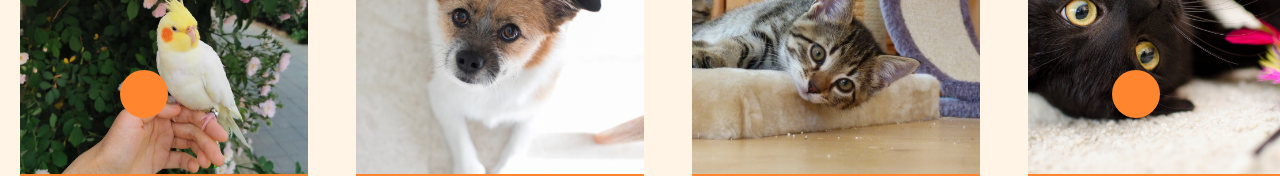
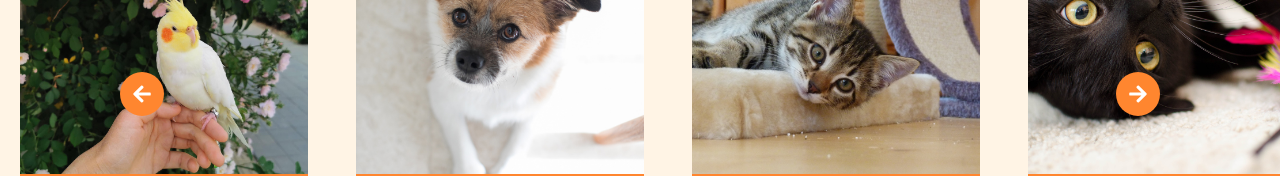
Before and after one commit to eduardo-gabriel-frainer/ProtPet, a Next.js app: page / in a window 1280 px wide. Shown: the part 2096-2272 px from the top of the page. Built offline with nearby package versions, Linux system fonts and the light colour scheme.

Commit message:
feat: arrumando as setas do carousel

```diff
--- a/src/app/components/carousel.tsx
+++ b/src/app/components/carousel.tsx
@@ -1,8 +1,7 @@
 "use client";
 import { useState } from "react";
 import Card from "./card";
-
-
+import { FaArrowLeft, FaArrowRight } from "react-icons/fa";
 
 export default function Carousel() {
   const pets = [
@@ -35,9 +34,9 @@ export default function Carousel() {
   return (
     <div className="relative flex items-center justify-center mt-10">
       {/* Botão esquerda */}
-      <button className="absolute left-30 bg-[#FF862F] text-white rounded-full hover:bg-[#ff730e] p-6 text-3xl z-900"
+      <button className="absolute left-30 bg-[#FF862F] text-white rounded-full hover:bg-[#ff730e] p-3 text-3xl z-900"
       onClick={voltar}>
-
+        <FaArrowLeft size={20}/>
       </button>
 
       {/* Área dos cards */}
@@ -53,9 +52,9 @@ export default function Carousel() {
       </div>
 
       {/* Botão direita */}
-      <button className="absolute right-30 bg-[#FF862F] text-white rounded-full hover:bg-[#ff730e] p-6 text-3xl z-900"
+      <button className="absolute right-30 bg-[#FF862F] text-white rounded-full hover:bg-[#ff730e] p-3 text-3xl z-900"
       onClick={avancar}>
-
+          <FaArrowRight size={20}/>
       </button>
     </div>
   );
```
Also changed, not shown: package.json (+5 -4 lines), 1 other file (tests, documents, lock files or other folders).
